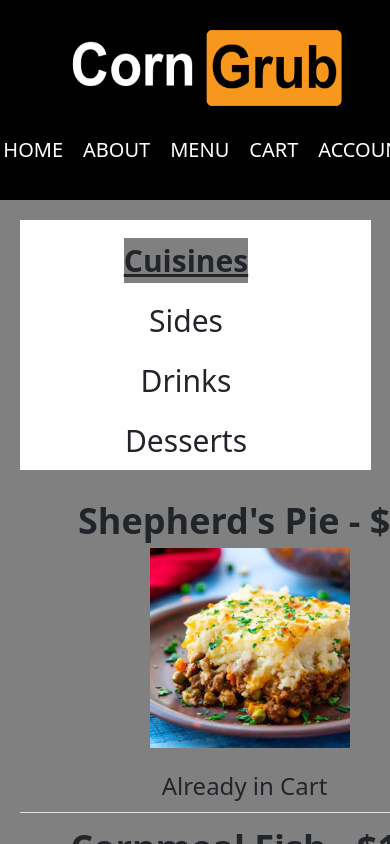
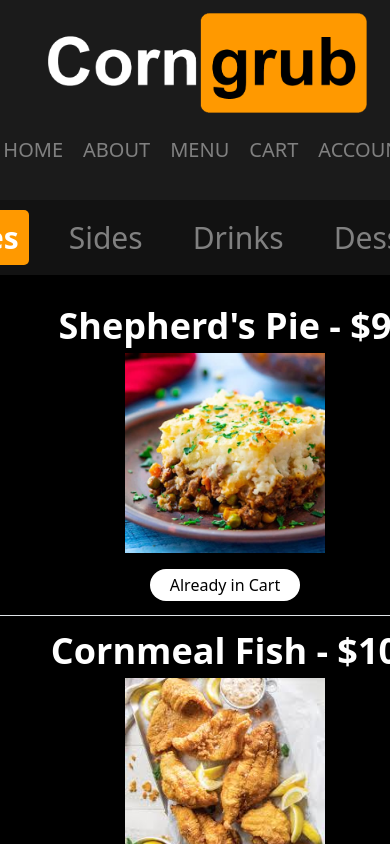
Before and after one commit to jaksonhensley/CSCI4300-FinalProject, a React (Create React App) app in the folder client/: page /menu in a window 390 px wide. Shown: the top 844 px of the page. Built offline with nearby package versions, Linux system fonts and the light colour scheme.

Commit message:
Modified CSS for front-end appearance

```diff
--- a/client/src/index.css
+++ b/client/src/index.css
@@ -1,4 +1,4 @@
 body {
-  background-color: gray;
+  background-color: #000000;
   margin: 0;
 }
--- a/client/src/pages/about/About.css
+++ b/client/src/pages/about/About.css
@@ -1,22 +1,43 @@
 .about-container {
-  padding-top: 50px;
-  margin: auto;
-  width: 500px;
-  background-color: white;
+  padding: 15px 15px 15px 15px;
+  margin: 20px auto auto auto;
+  width: 40%;
+  background-color: rgb(18, 18, 18);
+  border-radius: 20px;
+  color: white;
 }
 
 .team-list-container {
-  justify-content: left;
-  padding-left: 20px;
+  display: table;
+  margin: 0 auto;
+  text-align: center;
 }
 
 .team-list {
-  padding-left: 40px;
   display: inline-block;
-	text-align: left;
+  text-align: left;
 }
 
 .github-link {
+  margin: 10px 0;
   font-weight: bold;
   font-size: xx-large;
+  background-color: #ff9900;
+  padding: 5px 10px 5px 10px;
+  border-radius: 5px;
+  color: white;
+  text-decoration: none;
 }
+
+.github-link:hover {
+  transform: scale(1.1);
+  transition: 0.3s;
+  color: black;
+  background: white;
+}
+
+@media screen and (max-width: 800px) {
+  .about-container {
+    width: 80%;
+  }
+}
--- a/client/src/pages/about/About.js
+++ b/client/src/pages/about/About.js
@@ -29,11 +29,11 @@ const About = () => {
       <hr/>
       <div className="text-center">
         <a
-          className="github-link link-primary"
+          className="github-link"
           target="_blank"
           rel="noopener noreferrer"
           href="https://github.com/jaksonhensley/CSCI4300-FinalProject">
-          Github repo
+          Github Repo
         </a>
       </div>
     </div>
--- a/client/src/pages/menu/Menu.css
+++ b/client/src/pages/menu/Menu.css
@@ -1,8 +1,7 @@
 .menu-container {
   height: 100%;
-  width: 90%;
+  width: 100%;
   margin: auto;
-  background-color: gray;
   display: flex;
   justify-content: center;
   flex-direction: column;
@@ -12,21 +11,24 @@
   display: flex;
   flex-direction: row;
   justify-content: center;
-  width: 100%;
+  width: fill;
   height: 80px;
-  margin-top: 20px;
   align-items: center;
-  background-color: white;
+  background-color: rgb(18, 18, 18);
+  color: gray;
 }
 
 .menu-section-type-selected {
+  transition: 0.3s;
   text-decoration: none;
   font-size: 30px;
   list-style: none;
-  margin-right: 50px;
+  margin-right: 40px;
   font-weight: bold;
-  text-decoration: underline;
-  background-color: gray;
+  background-color: #ff9900;
+  padding: 5px 10px 5px 10px;
+  border-radius: 5px;
+  color: white;
 }
 
 .menu-section-type {
@@ -42,15 +44,17 @@
 }
 
 .menu-section-type:hover {
-  background-color: orange;
   transform: scale(1.1);
   transition: 0.3s;
   cursor: pointer;
+  color: white;
 }
 
 .cell {
   text-align: center;
   margin: auto;
+  display: flex;
+  flex-direction: column;
 }
 
 .item-img {
@@ -58,31 +62,69 @@
   height: auto;
   max-width: 200px;
   max-height: 200px;
-  margin-left: 10px;
+  align-self: center;
+}
+
+.item-title {
+  color: white;
 }
 
 .item-action {
   margin-top: 20px;
+  margin-bottom: 10px;
+}
+
+.add-to-cart {
+  background-color: white;
+  color: black;
+  padding: 5px 20px 5px 20px;
+  border-radius: 50px;
+}
+
+.add-to-cart:hover {
+  transform: scale(1.1);
+  transition: 0.3s;
+  font-weight: bold;
+  background-color: #ff9900;
+  color: white;
+  padding: 5px 20px 5px 20px;
+  border-radius: 50px;
 }
 
 .already-in-cart {
-  font-size: 24px;
+  color: black;
+  background-color: white;
+  padding: 5px 20px 5px 20px;
+  border-radius: 50px;
+}
+
+.already-in-cart:hover {
+  transform: scale(1.1);
+  transition: 0.3s;
+  background-color: #ffbdbd;
 }
 
 @media screen and (max-width: 800px) {
 
   .menu-section-types {
-    display: grid;
     grid-template-columns: none;
     grid-template-rows: repeat(4, 60px);
     width: 100%;
     height: auto;
     justify-content: center;
-    padding-top: 10px;
-    margin-top: 20px;
+    padding: 10px 0 10px 0;
     align-items: center;
     text-align: center;
-    background-color: white;
+    overflow:hidden;
+  }
+
+  #left-scroll {
+    justify-content: left;
+    top: 0;
+  }
+
+  #right-scroll {
+    justify-content: right;
   }
 
 }
--- a/client/src/pages/menu/Menu.js
+++ b/client/src/pages/menu/Menu.js
@@ -1,5 +1,6 @@
 import React, { useState } from "react";
 import { Table } from "react-bootstrap";
+
 
 import { CUISINE, SIDE, DRINK, DESSERT } from "./MenuSectionType";
 import "../../shared/style/common.css";
@@ -57,7 +58,7 @@ const Menu = ({items, cart, menuSectionType}) => {
             {!cartContainsItem(item) &&
               <button
                 onClick={() => addToCart(item)}
-                className="button-primary button-primary-green">
+                className="add-to-cart">
                 <span>Add to Cart</span>
               </button>
             }
--- a/client/src/shared/components/nav/NavBar.css
+++ b/client/src/shared/components/nav/NavBar.css
@@ -4,12 +4,11 @@
   width: 100%;
   height: 150px;
   color: white;
-  background-color: black;
+  background-color: #1b1b1b;
   z-index: 5;
 }
 
 .nav-img {
-  width: 300px;
   height: 125px;
   padding-top: 25px;
   padding-left: 25px;
@@ -41,19 +40,18 @@
 }
 
 .nav-item a {
-  color: white;
+  color: gray;
   text-decoration: none;
 }
 
 .nav-item:hover {
-  background-color: gray;
   transform: scale(1.3);
   transition: 0.3s;
   cursor: pointer;
 }
 
 .nav-item:hover a {
-  color: black;
+  color: white;
 }
 
 @media screen and (max-width: 795px) {
```
Also changed, not shown: client/public/img/Corn-Grub.png.
